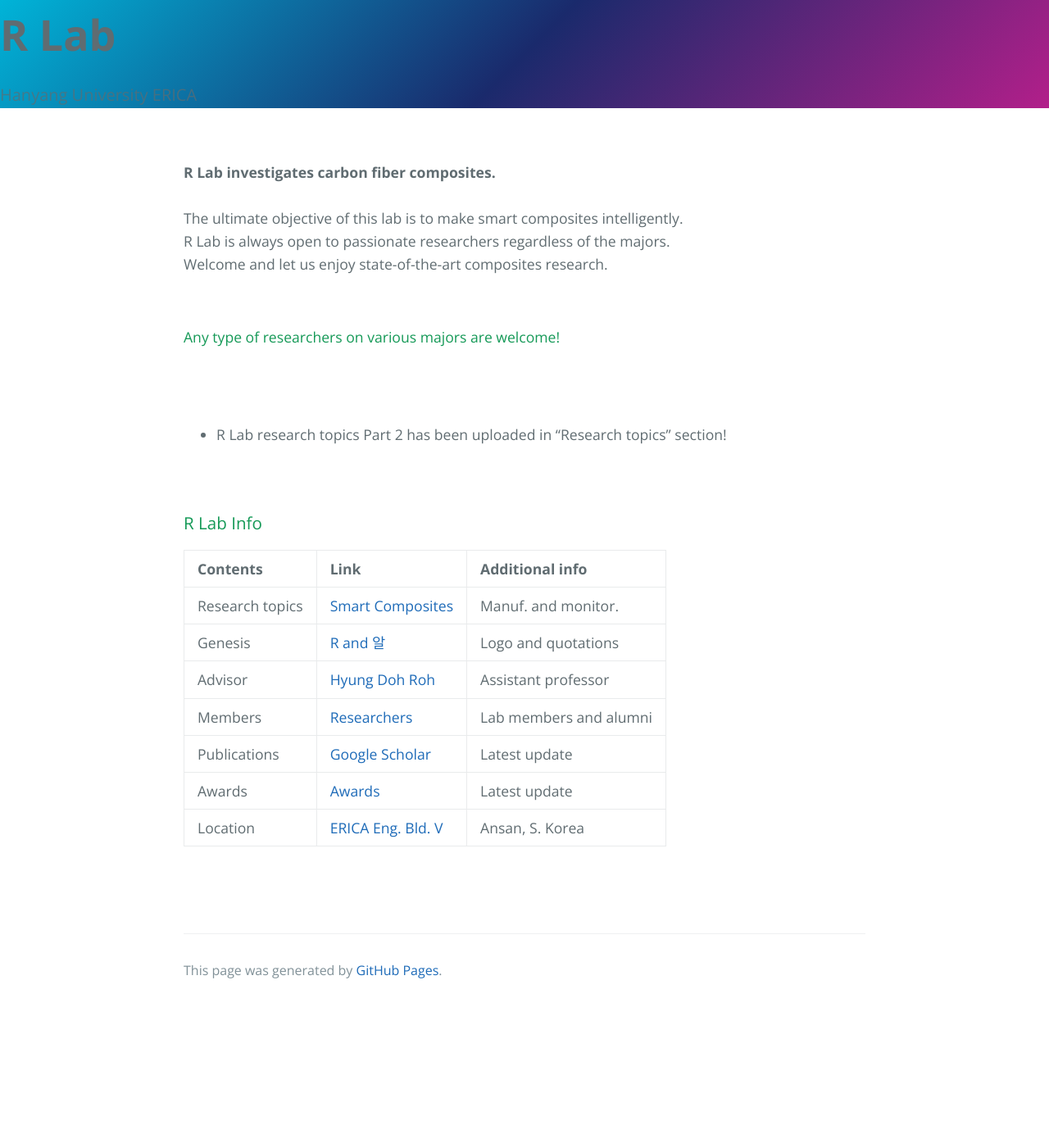
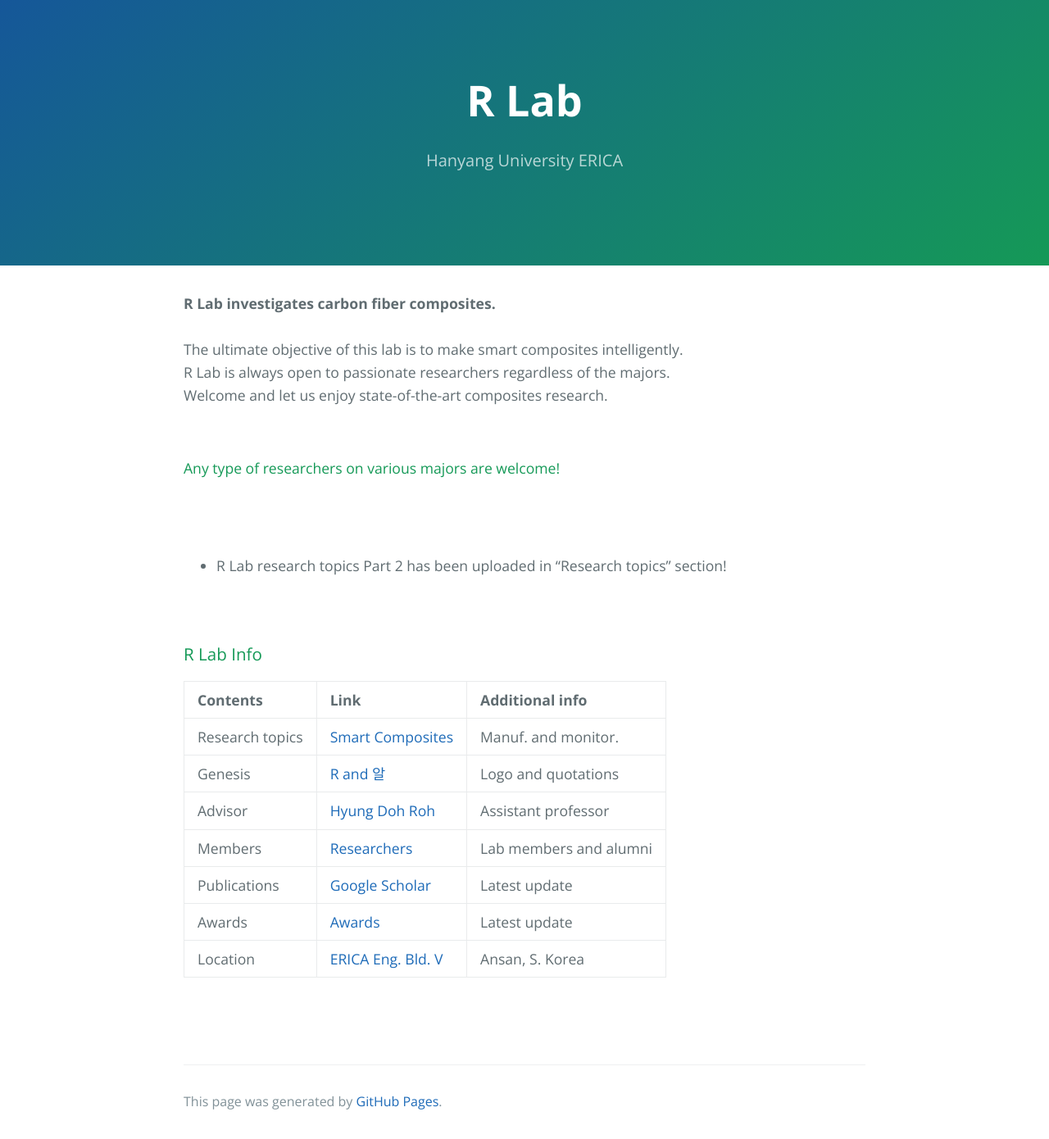
Before and after one commit to rhd1213/rhd1213.github.io, a Jekyll site: the page built from index.md, in a window 1280 px wide. Shown: the whole page at 82% size. Built offline with Jekyll 4.4.1, drawn with Linux system fonts in a browser that asks for light colours; our own code applies the rules of GitHub Pages for plain Markdown files; before the commit the page ends 1230 px from its top, so only the background shows below that.

Commit message:
Update jekyll-theme-cayman.scss

```diff
--- a/_sass/jekyll-theme-cayman.scss
+++ b/_sass/jekyll-theme-cayman.scss
@@ -105,34 +105,26 @@ a {
   }
 }
 
-// .page-header {
-//   color: $header-heading-color;
-//   text-align: center;
-//   background-color: $header-bg-color;
-//   background-image: linear-gradient(140deg, $header-bg-color-secondary, $header-bg-color);
+.page-header {
+  color: $header-heading-color;
+  text-align: center;
+  background-color: $header-bg-color;
+  background-image: linear-gradient(140deg, $header-bg-color-secondary, $header-bg-color);
 
-//   @include large {
-//     padding: 5rem 6rem;
-//   }
+  @include large {
+    padding: 5rem 6rem;
+  }
 
-//   @include medium {
-//     padding: 3rem 4rem;
-//   }
+  @include medium {
+    padding: 3rem 4rem;
+  }
 
-//   @include small {
-//     padding: 2rem 1rem;
-//   }
-// }
+  @include small {
+    padding: 2rem 1rem;
+  }
+}
 
-.page-header {
-  background-color: #0d1b4b;
-  background-image: linear-gradient(
-    135deg,
-    #00b4d8,
-    #1a2a6c,
-    #b21f8a
-  );
-}
+
 
 .project-name {
   margin-top: 0;
```
